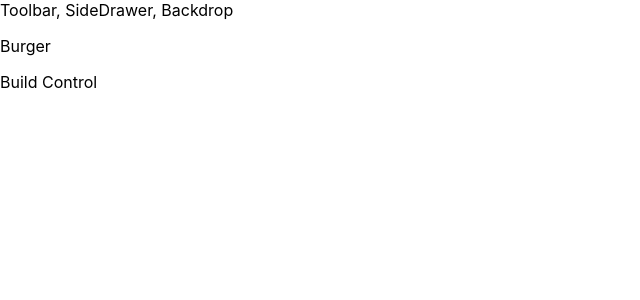
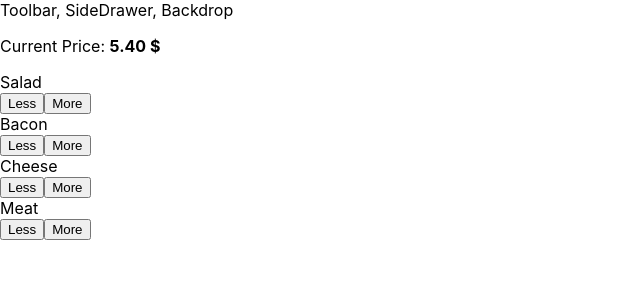
Before and after one commit to faridhuseynov/BurgerApp, a React app: page / in a window 1280 px wide. Shown: the top 300 px of the page, without its empty margins (0-640 px from the left). Built offline with nearby package versions, Linux system fonts and the light colour scheme.

Commit message:
Added up to Prices

```diff
--- /dev/null
+++ b/src/components/Burger/BuildControls/BuildControl/BuildControl.css
@@ -0,0 +1,56 @@
+.BuildControl {
+    display: flex;
+    justify-content: space-between;
+    align-items: center;
+    margin: 5px 0;
+}
+
+.BuildControl button {
+    display: block;
+    font: inherit;
+    padding: 5px;
+    margin: 0 5px;
+    width: 80px;
+    border: 1px solid #AA6817;
+    cursor: pointer;
+    outline: none;
+}
+
+.BuildControl button:disabled {
+    background-color: #AC9980;
+    border: 1px solid #7E7365;
+    color: #ccc;
+    cursor: default;
+}
+
+.BuildControl button:hover:disabled {
+    background-color: #AC9980;
+    color: #ccc;
+    cursor: not-allowed;
+}
+
+.Label {
+    padding: 10px;
+    font-weight: bold;
+    width: 80px;
+}
+
+.BuildControl .Less {
+    background-color: #D39952;
+    color: white;
+}
+
+.BuildControl .More {
+    background-color: #8F5E1E;
+    color: white;
+}
+
+.BuildControl .Less:hover, .BuildControl .Less:active {
+    background-color: #DAA972;
+    color: white;
+}
+
+.BuildControl .More:hover,.BuildControl .More:active {
+    background-color: #99703F;
+    color: white;
+}
--- /dev/null
+++ b/src/components/Burger/BuildControls/BuildControl/BuildControl.js
@@ -0,0 +1,14 @@
+import React from "react";
+import classes from "./BuildControl.css";
+
+
+const buildControl = (props) => (
+    <div className={classes.BuildControl}>
+        <div className={classes.Label}>{props.label}</div>
+        <button disabled={props.disabled} onClick={props.removeIngredient} className={classes.Less}>Less</button>
+        <button onClick={props.addIngredient} className={classes.More}>More</button>
+    </div>
+)
+
+
+export default buildControl;
--- /dev/null
+++ b/src/components/Burger/BuildControls/BuildControls.css
@@ -0,0 +1,10 @@
+.BuildControls {
+    width: 100%;
+    background-color: #cf8f2e;
+    display: flex;
+    flex-flow: column;
+    align-items: center;
+    box-shadow: 0 2px 1px #ccc;
+    margin: auto;
+    padding: 10px 0;
+}
--- /dev/null
+++ b/src/components/Burger/BuildControls/BuildControls.js
@@ -0,0 +1,24 @@
+import React from "react";
+import classes from "./BuildControls.css";
+import BuildControl from "./BuildControl/BuildControl";
+
+const controls = [
+    {label:'Salad',type:'salad'},
+    {label:'Bacon',type:'bacon'},
+    {label:'Cheese',type:'cheese'},
+    {label:'Meat',type:'meat'}
+
+]
+
+const buildControls = (props)=>(
+    <div className={classes.BuildControls}>
+    <p>Current Price: <strong>{props.price.toFixed(2)} $</strong></p>
+        {controls.map(ctrl=>(
+            <BuildControl key={ctrl.label} label={ctrl.label} addIngredient = {() => props.ingredientAdded(ctrl.type)} removeIngredient = {() => props.ingredientRemoved(ctrl.type)}
+                disabled = {props.disabled[ctrl.type]}
+            />
+        ))}
+    </div>
+)
+
+export default buildControls;
--- /dev/null
+++ b/src/components/Burger/Burger.css
@@ -0,0 +1,30 @@
+.Burger{
+    width: 100%;
+    margin-top: auto;
+    height: 250px;
+    /* overflow: scroll; */
+    text-align: center;
+    font-weight: bold;
+    font-size: 1.2rem;
+}
+
+@media (min-width:500px) and (min-height: 400px){
+    .Burger {
+        width: 350px;
+        height: 300px;
+    }
+}
+
+@media (min-width:500px) and (min-height: 401px){
+    .Burger {
+        width: 450px;
+        height: 400px;
+    }
+}
+
+@media (min-width:1000px) and (min-height: 700px){
+    .Burger {
+        width: 700px;
+        height: 600px;
+    }
+}
--- /dev/null
+++ b/src/components/Burger/Burger.js
@@ -0,0 +1,27 @@
+import React from "react";
+import classes from "./Burger.css";
+import BurgerIngredient from "./BurgerIngredient/BurgerIngredient";
+
+const burger = (props) => {
+    let transformedIngredients = Object.keys(props.ingredients).map(ingredKey => {
+        return [...Array(props.ingredients[ingredKey])].map((_, i) => {
+            return <BurgerIngredient key={ingredKey + i} type={ingredKey} />;
+        })
+    }).reduce((arr,el)=>{
+        return arr.concat(el)
+    },[]);
+
+    if(transformedIngredients.length===0){
+        transformedIngredients=<p>Please add some ingredients!</p>
+    }
+    return (
+        <div className={classes.Burger}>
+            <BurgerIngredient type="bread-top" />
+
+            {transformedIngredients}
+            <BurgerIngredient type="bread-bottom" />
+        </div>
+    )
+}
+
+export default burger;
--- a/src/containers/BurgerBuilder/BurgerBuilder.js
+++ b/src/containers/BurgerBuilder/BurgerBuilder.js
@@ -1,12 +1,64 @@
 import React, { Component } from "react";
 import Aux from "../../hoc/Auxiliary";
+import Burger from "../../components/Burger/Burger";
+import BuildControls from "../../components/Burger/BuildControls/BuildControls";
+
+const INGREDIENT_PRICES={
+    salad:0.5,
+    cheese:0.4,
+    meat:1.3,
+    bacon:0.7
+}
 
 class BurgerBuilder extends Component{
+    state={
+        ingredients:{
+            salad:1,
+            bacon:1,
+            cheese:2,
+            meat:2
+        },
+        totalPrice : 5.4
+    }
+
+    addIngredientHandler = (type) => {
+        const updatedCount = this.state.ingredients[type]+1;
+        const updatedIngredients = {
+            ...this.state.ingredients
+        };
+        updatedIngredients[type]=updatedCount;
+        const priceAddition = INGREDIENT_PRICES[type];
+        this.setState({
+            ingredients:updatedIngredients,
+            totalPrice: this.state.totalPrice+priceAddition
+        });
+    }
+
+    removeIngredientHandler = (type) => {
+        const oldCount = this.state.ingredients[type];
+        if (oldCount>0) {
+            const updatedCount = this.state.ingredients[type]-1;
+            const updatedIngredients = {
+                ...this.state.ingredients
+            };
+            updatedIngredients[type]=updatedCount;
+            const priceReduction = INGREDIENT_PRICES[type];
+            this.setState({
+                ingredients:updatedIngredients,
+                totalPrice: this.state.totalPrice-priceReduction
+            });
+        }
+    }
+
     render() {
+        const disabledInfo={...this.state.ingredients};
+        for(let key in disabledInfo){
+            disabledInfo[key]=disabledInfo[key]<=0
+        }
         return(
             <Aux>
-                <p>Burger</p>
-                <p>Build Control</p>
+                <Burger ingredients={this.state.ingredients} />
+                <BuildControls ingredientAdded = {this.addIngredientHandler} ingredientRemoved = {this.removeIngredientHandler} disabled = {disabledInfo} price={this.state.totalPrice}/>
             </Aux>
         );
     }
```
Also changed, not shown: 1 other file (tests, documents, lock files or other folders).
